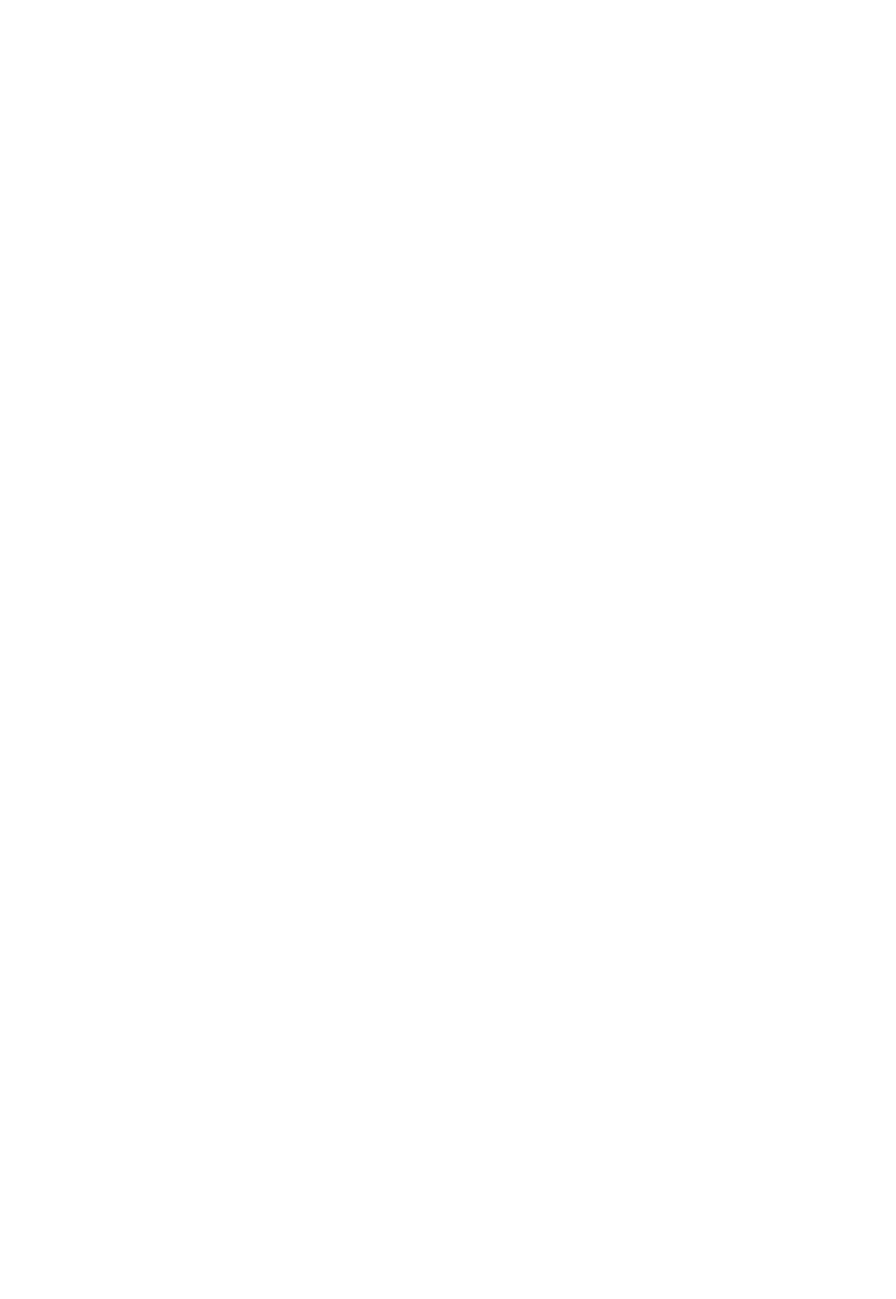
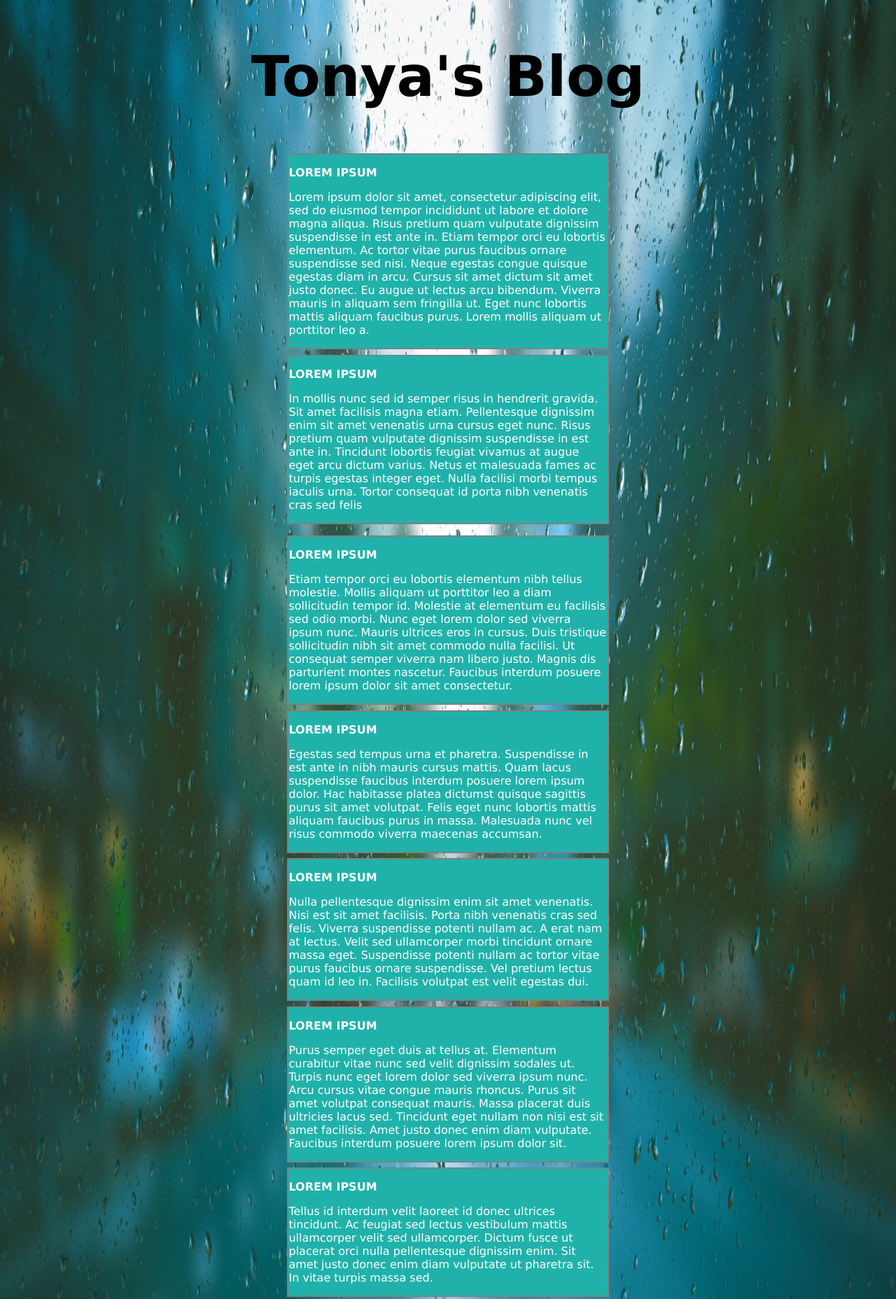
Before and after one commit to browntd77/LCA_web101_Tonya_Brown, a plain HTML site: page myPortfolio/src/blog.html in a window 1280 px wide. Shown: the top 1856 px of the page at 70% size. Before the commit the page ends 800 px from the top, so only its background shows below. Drawn offline with Linux system fonts and the light colour scheme.

Commit message:
Changes to Blog

```diff
--- a/myPortfolio/src/blog-styles.css
+++ b/myPortfolio/src/blog-styles.css
@@ -0,0 +1,48 @@
+h1{
+    color: black;
+    width: 60%;
+    margin: 5% auto;
+    text-align: center;
+    font-size: 5em;
+    font-family: Verdana, Geneva, Tahoma, sans-serif;
+}
+
+body{
+    background-image: url(./background.jpg);
+    background-repeat: no-repeat;
+    background-size: 100% 100%;
+}
+
+main{
+    width: 60%;
+    margin: 5% auto;
+
+}
+
+article{
+    margin: 1% auto;
+    width: 60%;
+    border: 2px solid gray;
+    background: #20B2AA;
+    font-family: Verdana, Geneva, Tahoma, sans-serif;
+    color: white
+}
+article > h3{
+    font-size: 1em;
+}
+
+article:hover{
+    background: white;
+    color: black;
+}
+
+article:hover > p:first-letter{
+    color: green;
+    font-family: cursive;
+    font-size: 3em;
+}
+
+article:hover > h3{
+    background: black;
+    color: white;
+}
--- a/myPortfolio/src/blog.html
+++ b/myPortfolio/src/blog.html
@@ -3,9 +3,69 @@
     <meta charset="UTF-8">
     <meta name="viewport" content="width=device-width, initial-scale=1.0">
     <meta http-equiv="X-UA-Compatible" content="ie=edge">
-    <title>My Blog</title>
+    <title>Tonya's Blog</title>
+    <link rel="stylesheet" href="./css/reset.css"/>
+    <link rel="stylesheet" href="blog-styles.css">
 </head>
 <body>
-
+    <header>
+        <h1>Tonya's Blog</h1>
+    </header>
+    <main>
+        <article>
+            <h3>LOREM IPSUM</h3>
+            <p>
+                Lorem ipsum dolor sit amet, consectetur adipiscing elit, sed do eiusmod tempor incididunt ut labore et dolore magna aliqua. Risus pretium quam vulputate dignissim suspendisse in est ante in. Etiam tempor orci eu lobortis elementum. Ac tortor vitae purus faucibus ornare suspendisse sed nisi. Neque egestas congue quisque egestas diam in arcu. Cursus sit amet dictum sit amet justo donec. Eu augue ut lectus arcu bibendum. Viverra mauris in aliquam sem fringilla ut. Eget nunc lobortis mattis aliquam faucibus purus. Lorem mollis aliquam ut porttitor leo a.
+            </p>
+        </article>
+        <article>
+            <h3>LOREM IPSUM</h3>
+            <p>
+                In mollis nunc sed id semper risus in hendrerit gravida. Sit amet facilisis magna etiam. Pellentesque dignissim enim sit amet venenatis urna cursus eget nunc. Risus pretium quam vulputate dignissim suspendisse in est ante in. Tincidunt lobortis feugiat vivamus at augue eget arcu dictum varius. Netus et malesuada fames ac turpis egestas integer eget. Nulla facilisi morbi tempus iaculis urna. Tortor consequat id porta nibh venenatis cras sed felis</article>
+            </p>
+        <article>
+            <h3>LOREM IPSUM</h3>
+            <p>
+                Etiam tempor orci eu lobortis elementum nibh tellus molestie. Mollis aliquam ut porttitor leo a diam sollicitudin tempor id. Molestie at elementum eu facilisis sed odio morbi. Nunc eget lorem dolor sed viverra ipsum nunc. Mauris ultrices eros in cursus. Duis tristique sollicitudin nibh sit amet commodo nulla facilisi. Ut consequat semper viverra nam libero justo. Magnis dis parturient montes nascetur. Faucibus interdum posuere lorem ipsum dolor sit amet consectetur.
+            </p>
+        </article>
+        <article>
+            <h3>LOREM IPSUM</h3>
+            <p>
+                Egestas sed tempus urna et pharetra. Suspendisse in est ante in nibh mauris cursus mattis. Quam lacus suspendisse faucibus interdum posuere lorem ipsum dolor. Hac habitasse platea dictumst quisque sagittis purus sit amet volutpat. Felis eget nunc lobortis mattis aliquam faucibus purus in massa. Malesuada nunc vel risus commodo viverra maecenas accumsan.
+            </p>
+        </article>
+        <article>
+            <h3>LOREM IPSUM</h3>
+            <p>
+                 Nulla pellentesque dignissim enim sit amet venenatis. Nisi est sit amet facilisis. Porta nibh venenatis cras sed felis. Viverra suspendisse potenti nullam ac. A erat nam at lectus. Velit sed ullamcorper morbi tincidunt ornare massa eget. Suspendisse potenti nullam ac tortor vitae purus faucibus ornare suspendisse. Vel pretium lectus quam id leo in. Facilisis volutpat est velit egestas dui.
+            </p>
+        </article>
+        <article>
+            <h3>LOREM IPSUM</h3>
+            </p>
+                Purus semper eget duis at tellus at. Elementum curabitur vitae nunc sed velit dignissim sodales ut. Turpis nunc eget lorem dolor sed viverra ipsum nunc. Arcu cursus vitae congue mauris rhoncus. Purus sit amet volutpat consequat mauris. Massa placerat duis ultricies lacus sed. Tincidunt eget nullam non nisi est sit amet facilisis. Amet justo donec enim diam vulputate. Faucibus interdum posuere lorem ipsum dolor sit.
+            </p>
+        </article>
+        <article>
+            <h3>LOREM IPSUM</h3>
+            <p>
+                Tellus id interdum velit laoreet id donec ultrices tincidunt. Ac feugiat sed lectus vestibulum mattis ullamcorper velit sed ullamcorper. Dictum fusce ut placerat orci nulla pellentesque dignissim enim. Sit amet justo donec enim diam vulputate ut pharetra sit. In vitae turpis massa sed.
+            </p>
+        </article>
+        <article>
+            <h3>LOREM IPSUM</h3>
+            <p>
+                Enim nulla aliquet porttitor lacus luctus accumsan tortor. Id leo in vitae turpis massa sed elementum tempus. Velit dignissim sodales ut eu sem integer. Blandit libero volutpat sed cras ornare. Vitae auctor eu augue ut lectus arcu bibendum at varius. Quis enim lobortis scelerisque fermentum dui faucibus. Ultricies mi quis hendrerit dolor. Nulla at volutpat diam ut venenatis tellus in metus.
+            </p>
+        </article>
+        <article>
+            <h3>LOREM IPSUM</h3>
+            <p>
+                Mauris nunc congue nisi vitae suscipit tellus mauris. Pellentesque adipiscing commodo elit at. Eu augue ut lectus arcu. Luctus accumsan tortor posuere ac ut consequat. Et sollicitudin ac orci phasellus egestas tellus rutrum tellus. Pulvinar neque laoreet suspendisse interdum consectetur libero id faucibus. Ullamcorper a lacus vestibulum sed. Dignissim suspendisse in est ante in. Aliquet nibh praesent tristique magna. Proin sagittis nisl rhoncus mattis rhoncus urna. Aliquam faucibus purus in massa tempor. Enim ut sem viverra aliquet eget.
+            </p>
+        </article>
+    </main>
 </body>
+<footer>Footer</footer>
 </html>
```
Also changed, not shown: myPortfolio/src/background.jpg (added).
